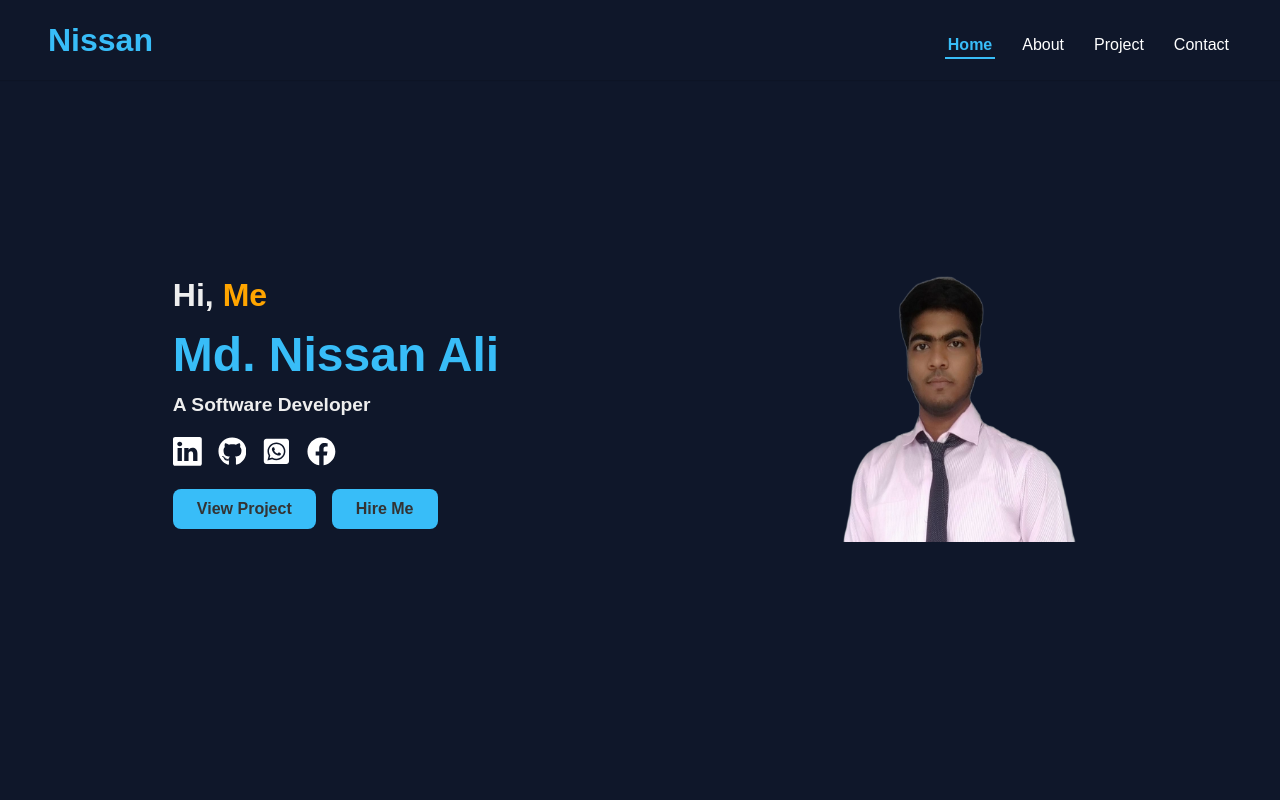
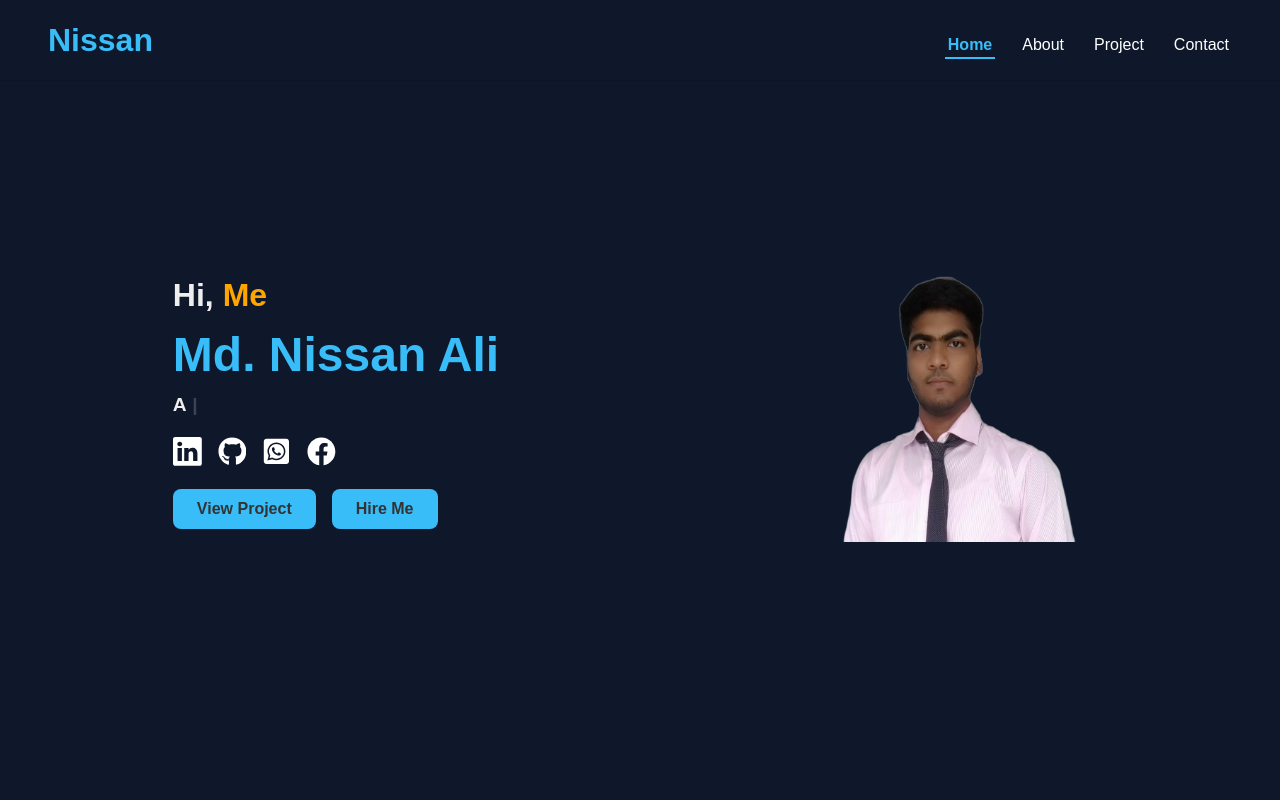
Before and after one commit to Nissan130/my-personal-portfolio, a React (Vite) app: page / in a window 1280 px wide. Shown: the top 800 px of the page. Built offline with nearby package versions, Linux system fonts and the light colour scheme.

Commit message:
changes saved

```diff
--- a/src/Components/HomeSection/HomeSection.jsx
+++ b/src/Components/HomeSection/HomeSection.jsx
@@ -18,8 +18,8 @@ function HomeSection() {
         <div className='introInfo'>
           <h3 className='greetingTitle'>Hi, <span style={{color: 'orange'}}>Me</span></h3>
           <h2 className='nameTitle'>Md. Nissan Ali</h2>
-          <h3 className='designationTitle'>A Software Developer
-            {/* <Typewriter
+          <h3 className='designationTitle'>
+            <Typewriter
               options={{
                 strings: [
                   "A Software Developer",
@@ -31,7 +31,7 @@ function HomeSection() {
                 deleteSpeed: 50,
                 delay: 100,
               }}
-            /> */}
+            />
           </h3>
         </div>
         <div className="contactIcons">
```
